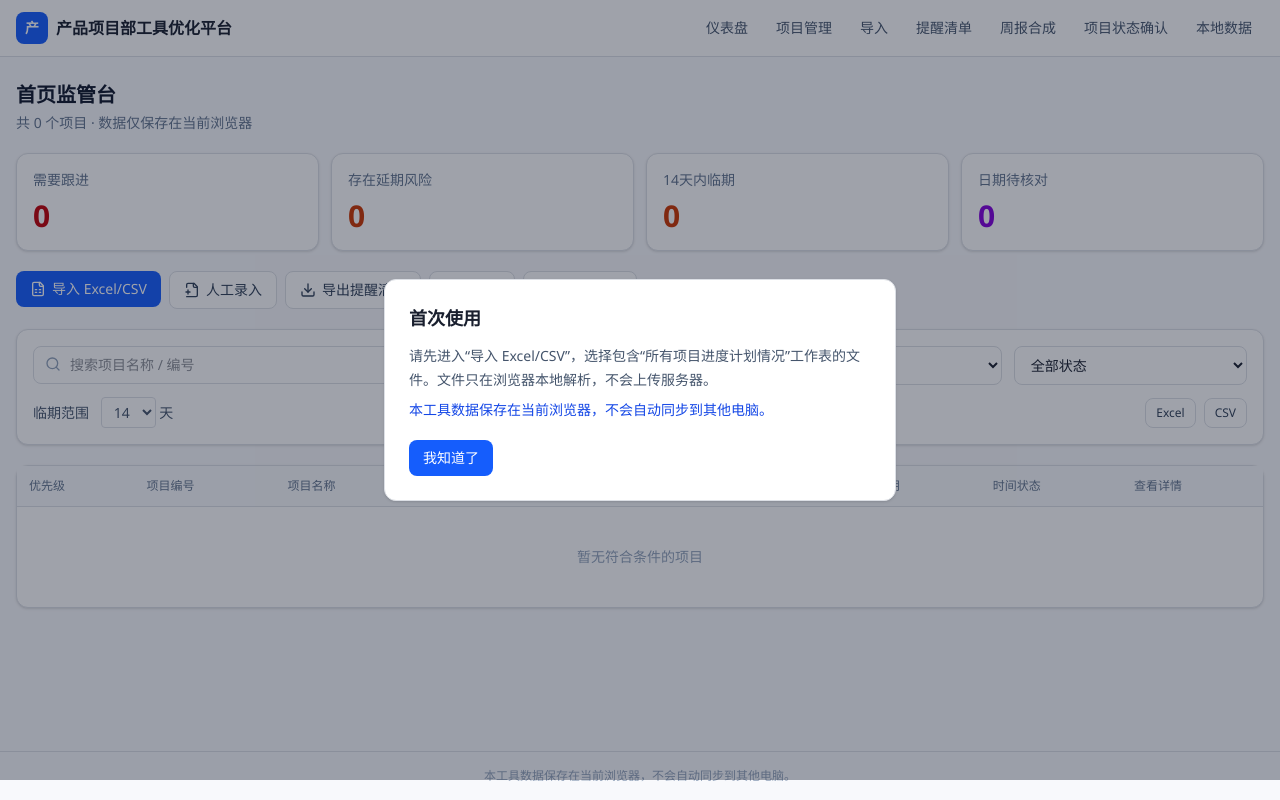
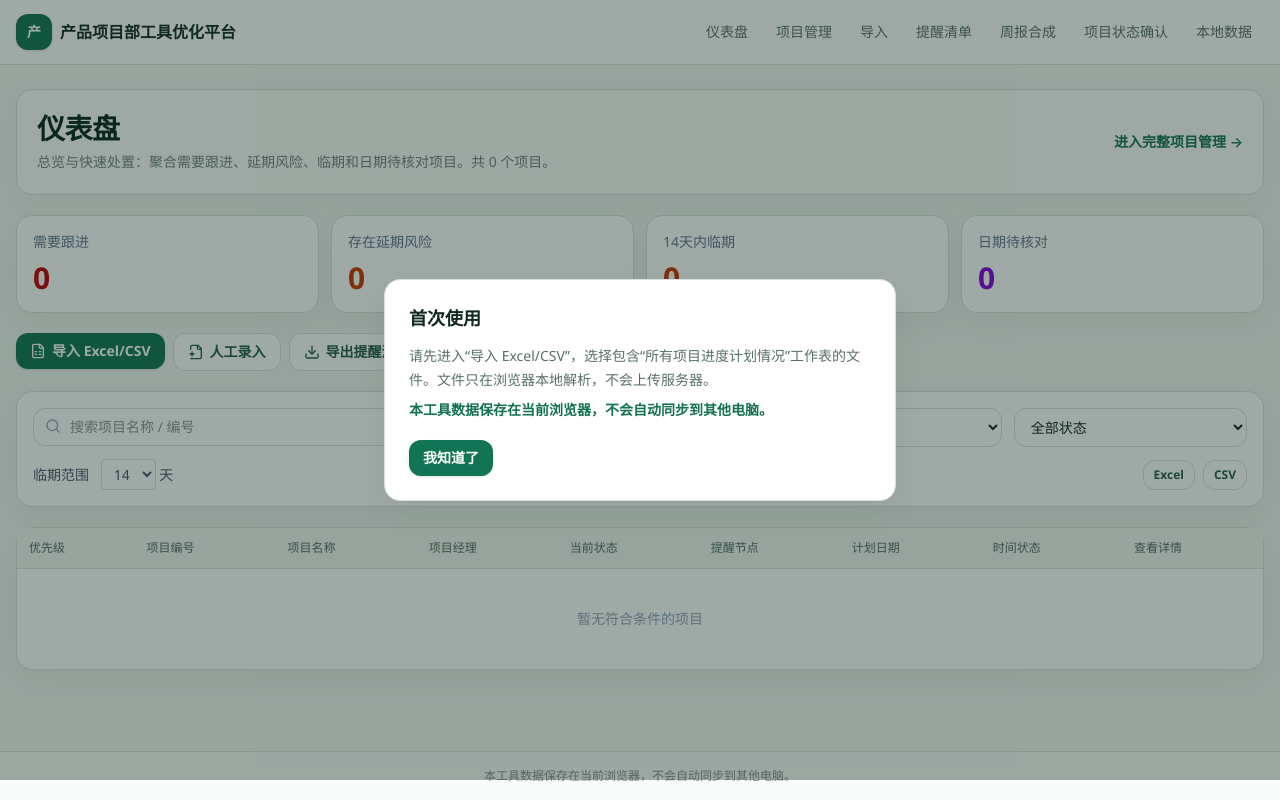
Before and after one commit to hannie1213/hiri-project-ops-toolkit, a Next.js app: page / in a window 1280 px wide. Built offline with nearby package versions, Linux system fonts and the light colour scheme.

Commit message:
feat: unify visual design across all pages

```diff
--- a/src/app/admin/page.tsx
+++ b/src/app/admin/page.tsx
@@ -37,7 +37,7 @@ export default function AdminPage() {
   }
 
   return <div className="mx-auto max-w-5xl space-y-5">
-    <div><h1 className="text-xl font-bold text-slate-900">浏览器数据管理</h1><p className="mt-1 text-sm text-slate-500">本工具数据保存在当前浏览器，不会自动同步到其他电脑。</p></div>
+    <div className="page-heading"><h1>浏览器数据管理</h1><p className="mt-1 text-sm">本工具数据保存在当前浏览器，不会自动同步到其他电脑。</p></div>
     {message && <div className="rounded-lg border border-blue-200 bg-blue-50 px-4 py-3 text-sm text-blue-700">{message}</div>}
     <div className="grid gap-4 sm:grid-cols-2">
       <Card><div className="p-5"><div className="flex items-center gap-2 text-sm text-slate-500"><HardDrive className="h-4 w-4"/>当前项目数量</div><div className="mt-2 text-3xl font-bold text-slate-900">{summary.projectCount}</div></div></Card>
--- a/src/app/confirm/page.tsx
+++ b/src/app/confirm/page.tsx
@@ -35,7 +35,7 @@ export default function ConfirmPage() {
     const url = URL.createObjectURL(new Blob([csv], { type: "text/csv;charset=utf-8" })); const a = document.createElement("a"); a.href = url; a.download = `项目状态确认联系清单_${new Date().toISOString().slice(0,10)}.csv`; a.click(); URL.revokeObjectURL(url);
   }
   return <div className="mx-auto max-w-5xl space-y-5">
-    <div><h1 className="text-xl font-bold text-slate-900">项目状态确认</h1><p className="mt-1 text-sm text-slate-500">计划日期过去至少一天且实际日期为空的未验收项目会进入名单；进入名单不代表延期。</p></div>
+    <div className="page-heading"><h1>项目状态确认</h1><p className="mt-1 text-sm">计划日期过去至少一天且实际日期为空的未验收项目会进入名单；进入名单不代表延期。</p></div>
     <div className="rounded-lg border border-blue-200 bg-blue-50 p-3 text-sm text-blue-700">静态网页无法控制本机钉钉客户端，本功能仅生成、复制和导出提醒文案。</div>
     {message && <div className="text-sm text-green-700">{message}</div>}
     <Card><CardHeader title="确认文案模板" desc="支持 {姓名}、{项目数}、{项目明细}、{确认日期}"/><div className="space-y-3 p-5"><textarea className="min-h-28 w-full rounded-lg border border-slate-300 p-3 text-sm" value={template} onChange={(e) => setTemplate(e.target.value)}/><div className="flex flex-wrap gap-2"><Button variant="primary" onClick={() => { saveSettings({ confirmationTemplate: template }); setMessage("模板已保存"); }}><Save className="h-4 w-4"/>保存文案</Button><Button variant="secondary" onClick={() => setTemplate(DEFAULT_TEMPLATE)}><RotateCcw className="h-4 w-4"/>恢复默认文案</Button><Button variant="secondary" onClick={() => copy(contacts.map((c) => render(template, c)).join("\n\n"))}><Copy className="h-4 w-4"/>复制全部文案</Button><Button variant="secondary" onClick={exportContacts}><Download className="h-4 w-4"/>导出联系清单</Button></div></div></Card>
--- a/src/app/globals.css
+++ b/src/app/globals.css
@@ -1,15 +1,15 @@
 @import "tailwindcss";
 
 :root {
-  --background: 220 33% 98%;
-  --foreground: 224 30% 14%;
-  --primary: 222 84% 52%;
+  --background: 135 24% 96%;
+  --foreground: 155 43% 11%;
+  --primary: 157 73% 26%;
   --primary-foreground: 0 0% 100%;
-  --secondary: 220 20% 95%;
-  --muted: 220 14% 92%;
-  --muted-foreground: 220 10% 42%;
-  --accent: 222 84% 96%;
-  --border: 220 14% 88%;
+  --secondary: 145 23% 94%;
+  --muted: 145 15% 91%;
+  --muted-foreground: 153 10% 44%;
+  --accent: 148 30% 94%;
+  --border: 145 17% 86%;
   --card: 0 0% 100%;
   --destructive: 0 72% 51%;
   --success: 142 71% 35%;
@@ -41,6 +41,39 @@ body {
   background: transparent;
 }
 
+.page-heading h1 {
+  color: #09271d !important;
+  font-size: 1.75rem !important;
+  line-height: 2.25rem;
+  font-weight: 900 !important;
+  letter-spacing: -0.02em;
+}
+
+.page-heading p {
+  color: #6f837b !important;
+  line-height: 1.5rem;
+}
+
+.app-main table thead tr {
+  background: #f2f7f4 !important;
+  color: #526b61 !important;
+}
+
+.app-main table tbody tr:hover {
+  background: #f5faf7;
+}
+
+.app-main textarea {
+  border-color: #d6e2dc !important;
+  border-radius: 0.75rem;
+  outline: none;
+}
+
+.app-main textarea:focus {
+  border-color: #2b8768 !important;
+  box-shadow: 0 0 0 2px #dceee5;
+}
+
 /* 监管清单采用稳定的八列比例；窄屏自动退化为卡片布局。 */
 .monitor-grid {
   grid-template-columns: 120px minmax(230px, 1.75fr) minmax(150px, 0.95fr) minmax(130px, 0.8fr) minmax(190px, 1.25fr) 110px 120px 44px;
--- a/src/app/layout.tsx
+++ b/src/app/layout.tsx
@@ -11,15 +11,15 @@ export default function RootLayout({ children }: { children: React.ReactNode })
     <html lang="zh-CN">
       <body>
         <div className="min-h-screen flex flex-col">
-          <header className="sticky top-0 z-30 border-b bg-white/90 backdrop-blur">
-            <div className="mx-auto flex h-14 max-w-7xl items-center justify-between px-4">
+          <header className="sticky top-0 z-30 border-b border-[#dbe6e0] bg-white/92 backdrop-blur">
+            <div className="mx-auto flex h-16 max-w-[1760px] items-center justify-between px-4">
               <div className="flex items-center gap-2">
-                <div className="flex h-8 w-8 items-center justify-center rounded-lg bg-blue-600 text-sm font-bold text-white">
+                <div className="flex h-9 w-9 items-center justify-center rounded-xl bg-[#117455] text-sm font-bold text-white shadow-sm">
                   产
                 </div>
-                <span className="font-semibold">产品项目部工具优化平台</span>
+                <span className="font-bold text-[#10291f]">产品项目部工具优化平台</span>
               </div>
-              <nav className="flex items-center gap-1 text-sm">
+              <nav className="flex items-center gap-1 overflow-x-auto text-sm">
                 <NavLink href="/">仪表盘</NavLink>
                 <NavLink href="/projects">项目管理</NavLink>
                 <NavLink href="/import">导入</NavLink>
@@ -30,8 +30,8 @@ export default function RootLayout({ children }: { children: React.ReactNode })
               </nav>
             </div>
           </header>
-          <main className="mx-auto w-full max-w-[1760px] flex-1 px-4 py-6">{children}</main>
-          <footer className="border-t py-4 text-center text-xs text-slate-400">
+          <main className="app-main mx-auto w-full max-w-[1760px] flex-1 px-4 py-6">{children}</main>
+          <footer className="border-t border-[#dbe6e0] bg-white/60 py-4 text-center text-xs text-[#7b8e86]">
             本工具数据保存在当前浏览器，不会自动同步到其他电脑。
           </footer>
         </div>
@@ -44,7 +44,7 @@ function NavLink({ href, children }: { href: string; children: React.ReactNode }
   return (
     <a
       href={href}
-      className="rounded-md px-3 py-1.5 text-slate-600 transition hover:bg-slate-100 hover:text-slate-900"
+      className="rounded-xl px-3 py-2 text-[#587066] transition hover:bg-[#e8f2ed] hover:text-[#0f5f45]"
     >
       {children}
     </a>
--- a/src/app/page.tsx
+++ b/src/app/page.tsx
@@ -53,12 +53,12 @@ export default function DashboardPage() {
     const wb = new ExcelJS.Workbook(); const ws = wb.addWorksheet("提醒清单"); ws.addRow(header); data.forEach((r) => ws.addRow(r)); ws.getRow(1).font = {bold:true}; ws.columns.forEach((c) => c.width = 18); download(new Blob([new Uint8Array(await wb.xlsx.writeBuffer()) as BlobPart]),"项目提醒清单.xlsx");
   }
   return <div className="space-y-5">
-    {showHelp && <div className="fixed inset-0 z-50 flex items-center justify-center bg-slate-900/40 p-4"><Card className="max-w-lg p-6"><h2 className="text-lg font-bold">首次使用</h2><p className="mt-3 text-sm leading-6 text-slate-600">请先进入“导入 Excel/CSV”，选择包含“所有项目进度计划情况”工作表的文件。文件只在浏览器本地解析，不会上传服务器。</p><p className="mt-2 text-sm font-medium text-blue-700">本工具数据保存在当前浏览器，不会自动同步到其他电脑。</p><Button className="mt-5" variant="primary" onClick={() => { saveSettings({firstVisitSeen:true}); setShowHelp(false); }}>我知道了</Button></Card></div>}
-    <div><h1 className="text-xl font-bold text-slate-900">首页监管台</h1><p className="mt-1 text-sm text-slate-500">共 {rows.length} 个项目 · 数据仅保存在当前浏览器</p></div>
+    {showHelp && <div className="fixed inset-0 z-50 flex items-center justify-center bg-[#10291f]/40 p-4"><Card className="max-w-lg p-6"><h2 className="text-lg font-bold text-[#10291f]">首次使用</h2><p className="mt-3 text-sm leading-6 text-[#587066]">请先进入“导入 Excel/CSV”，选择包含“所有项目进度计划情况”工作表的文件。文件只在浏览器本地解析，不会上传服务器。</p><p className="mt-2 text-sm font-semibold text-[#147154]">本工具数据保存在当前浏览器，不会自动同步到其他电脑。</p><Button className="mt-5" variant="primary" onClick={() => { saveSettings({firstVisitSeen:true}); setShowHelp(false); }}>我知道了</Button></Card></div>}
+    <div className="page-heading flex flex-col gap-3 rounded-2xl border border-[#dbe6e0] bg-white/75 p-5 shadow-[0_10px_30px_rgba(31,72,56,0.05)] lg:flex-row lg:items-center lg:justify-between"><div><h1>仪表盘</h1><p className="mt-1 text-sm">总览与快速处置：聚合需要跟进、延期风险、临期和日期待核对项目。共 {rows.length} 个项目。</p></div><Link className="text-sm font-semibold text-[#147154] hover:underline" href="/projects">进入完整项目管理 →</Link></div>
     <div className="grid gap-3 sm:grid-cols-2 lg:grid-cols-4">{[["需要跟进",stats.follow,"text-red-700"],["存在延期风险",stats.risk,"text-orange-700"],[`${windowDays}天内临期`,stats.near,"text-orange-700"],["日期待核对",stats.issue,"text-purple-700"]].map(([label,value,color]) => <Card key={String(label)} className="p-4"><div className="text-sm text-slate-500">{label}</div><div className={`mt-2 text-3xl font-bold ${color}`}>{value}</div></Card>)}</div>
     <div className="flex flex-wrap gap-2"><Link href="/import"><Button variant="primary"><FileSpreadsheet className="h-4 w-4"/>导入 Excel/CSV</Button></Link><Link href="/projects/new"><Button variant="secondary"><FilePlus2 className="h-4 w-4"/>人工录入</Button></Link><Button variant="secondary" onClick={() => exportRows("xlsx")}><Download className="h-4 w-4"/>导出提醒清单</Button><Link href="/weekly"><Button variant="secondary">周报合成</Button></Link><Link href="/confirm"><Button variant="secondary">项目状态确认</Button></Link></div>
     <Card className="p-4"><div className="grid gap-3 md:grid-cols-5"><div className="relative md:col-span-2"><Search className="absolute left-3 top-2.5 h-4 w-4 text-slate-400"/><Input className="pl-9" value={query} onChange={setQuery} placeholder="搜索项目名称 / 编号"/></div><Select value={manager} onChange={setManager} options={[{value:"ALL",label:"全部项目经理"},...managers.map((m) => ({value:m,label:m}))]}/><Select value={team} onChange={setTeam} options={[{value:"ALL",label:"全部项目组"},...TEAMS.map((t) => ({value:t,label:TEAM_LABEL[t]}))]}/><Select value={status} onChange={setStatus} options={[{value:"ALL",label:"全部状态"},{value:"LATE_RISK",label:"有延期风险"},{value:"DATE_ISSUE",label:"日期待核对"},{value:"PENDING_ACTUAL",label:"待补实际日期"},{value:"ACCEPTANCE_LATE",label:"验收延期完成"},{value:"ACCEPTANCE_ON_TIME",label:"按时验收"}]}/></div><div className="mt-3 flex items-center justify-between"><label className="text-sm text-slate-600">临期范围 <select className="ml-2 rounded border px-2 py-1" value={windowDays} onChange={(e) => setWindow(e.target.value)}>{windows.map((w) => <option key={w}>{w}</option>)}</select> 天</label><div className="flex gap-2"><Button size="sm" variant="secondary" onClick={() => exportRows("xlsx")}>Excel</Button><Button size="sm" variant="secondary" onClick={() => exportRows("csv")}>CSV</Button></div></div></Card>
-    <Card><div className="overflow-x-auto"><table className="w-full text-left text-sm"><thead><tr className="border-b bg-slate-50 text-xs text-slate-500">{["优先级","项目编号","项目名称","项目经理","当前状态","提醒节点","计划日期","时间状态","查看详情"].map((h) => <th key={h} className="whitespace-nowrap px-3 py-3 font-medium">{h}</th>)}</tr></thead><tbody className="divide-y">{filtered.map((row) => <tr key={row.id} className="hover:bg-slate-50"><td className="px-3 py-3">P{row.priority}</td><td className="px-3 py-3">{row.code}</td><td className="px-3 py-3 font-medium">{row.name}</td><td className="px-3 py-3">{row.pm}</td><td className="px-3 py-3"><StatusBadge status={row.computedStatus}/></td><td className="px-3 py-3">{row.reminderNode}</td><td className="px-3 py-3">{row.plannedDate}</td><td className="px-3 py-3">{row.timeStatus}</td><td className="px-3 py-3"><Link className="text-blue-600 hover:underline" href={`/projects/detail?id=${row.id}`}>查看详情</Link></td></tr>)}{!filtered.length && <tr><td colSpan={9} className="p-10 text-center text-slate-400">暂无符合条件的项目</td></tr>}</tbody></table></div></Card>
+    <Card><div className="overflow-x-auto"><table className="w-full text-left text-sm"><thead><tr className="border-b bg-slate-50 text-xs text-slate-500">{["优先级","项目编号","项目名称","项目经理","当前状态","提醒节点","计划日期","时间状态","查看详情"].map((h) => <th key={h} className="whitespace-nowrap px-3 py-3 font-medium">{h}</th>)}</tr></thead><tbody className="divide-y">{filtered.map((row) => <tr key={row.id} className="hover:bg-slate-50"><td className="px-3 py-3">P{row.priority}</td><td className="px-3 py-3">{row.code}</td><td className="px-3 py-3 font-medium">{row.name}</td><td className="px-3 py-3">{row.pm}</td><td className="px-3 py-3"><StatusBadge status={row.computedStatus}/></td><td className="px-3 py-3">{row.reminderNode}</td><td className="px-3 py-3">{row.plannedDate}</td><td className="px-3 py-3">{row.timeStatus}</td><td className="px-3 py-3"><Link className="font-semibold text-[#147154] hover:underline" href={`/projects/detail?id=${row.id}`}>查看详情</Link></td></tr>)}{!filtered.length && <tr><td colSpan={9} className="p-10 text-center text-slate-400">暂无符合条件的项目</td></tr>}</tbody></table></div></Card>
   </div>;
 }
 function download(blob: Blob, name: string) { const url = URL.createObjectURL(blob); const a = document.createElement("a"); a.href=url; a.download=name; a.click(); URL.revokeObjectURL(url); }
--- a/src/app/projects/new/page.tsx
+++ b/src/app/projects/new/page.tsx
@@ -66,7 +66,7 @@ export default function NewProjectPage() {
 
   return (
     <div className="mx-auto max-w-4xl space-y-4">
-      <div>
+      <div className="page-heading">
         <h1 className="text-xl font-bold text-slate-900">新建项目</h1>
         <p className="mt-0.5 text-sm text-slate-500">手工录入项目信息与进度节点</p>
       </div>
--- a/src/app/projects/page.tsx
+++ b/src/app/projects/page.tsx
@@ -129,9 +129,8 @@ function ProjectsPageInner() {
     <div className="project-monitor -mx-4 -my-6 min-h-[calc(100vh-3.5rem)] bg-[#f2f7f3] px-5 py-6 text-[#10291f] sm:px-7">
       <div className="mx-auto max-w-[1760px] space-y-5">
         <div className="flex flex-col gap-4 xl:flex-row xl:items-center xl:justify-between">
-          <div className="flex flex-wrap items-baseline gap-x-5 gap-y-2">
-            <h1 className="text-3xl font-black tracking-tight text-[#09271d]">监管清单</h1>
-            <p className="text-lg text-[#6f837b]">共显示 {filtered.length} / {rows.length} 个项目</p>
+          <div className="flex flex-wrap items-center gap-x-5 gap-y-2">
+            <div><div className="flex flex-wrap items-baseline gap-x-5"><h1 className="text-3xl font-black tracking-tight text-[#09271d]">监管清单</h1><p className="text-lg text-[#6f837b]">共显示 {filtered.length} / {rows.length} 个项目</p></div><p className="mt-1 text-sm text-[#6f837b]">完整项目库：用于查看全部项目、组合筛选、分组管理并逐项维护资料与节点。</p></div>
             <Link href="/projects/new" className="inline-flex items-center gap-1 rounded-full bg-[#dfece5] px-3 py-1.5 text-sm font-semibold text-[#146b50] transition hover:bg-[#d2e5db]"><Plus className="h-4 w-4"/>新建项目</Link>
           </div>
           <div className="grid gap-2 sm:grid-cols-2 xl:grid-cols-[minmax(260px,1.5fr)_180px_180px_180px]">
--- a/src/app/reminders/page.tsx
+++ b/src/app/reminders/page.tsx
@@ -83,9 +83,9 @@ export default function RemindersPage() {
 
   return (
     <div className="space-y-5">
-      <div>
+      <div className="page-heading">
         <h1 className="flex items-center gap-2 text-xl font-bold text-slate-900">
-          <Bell className="h-5 w-5 text-blue-600" /> 到期提醒
+          <Bell className="h-5 w-5 text-[#147154]" /> 到期提醒
         </h1>
         <p className="mt-0.5 text-sm text-slate-500">
           今日 {today} · 已验收项目不参与提醒 · 节点实际日期未填写且计划日期临近时进入提醒
@@ -111,7 +111,7 @@ export default function RemindersPage() {
                 <Link
                   key={idx}
                   href={`/projects/detail?id=${i.projectId}`}
-                  className="flex items-center justify-between px-5 py-3 transition hover:bg-slate-50"
+                  className="flex items-center justify-between px-5 py-3 transition hover:bg-[#f3f8f5]"
                 >
                   <div className="min-w-0">
                     <div className="truncate text-sm font-medium text-slate-800">{i.projectName}</div>
--- a/src/app/weekly/page.tsx
+++ b/src/app/weekly/page.tsx
@@ -40,9 +40,9 @@ export default function WeeklyPage() {
   }
 
   return <div className="mx-auto max-w-6xl space-y-5">
-    <div><h1 className="text-xl font-bold text-slate-900">周报 Excel 合成</h1><p className="mt-1 text-sm text-slate-500">只负责选择和合成个人周报文件，不在线填写、编辑、审批或提交周报。</p></div>
+    <div className="page-heading"><h1>周报 Excel 合成</h1><p className="mt-1 text-sm">只负责选择和合成个人周报文件，不在线填写、编辑、审批或提交周报。</p></div>
     <Card><CardHeader title="选择个人周报" desc="根据文件名识别姓名；每个文件只读取第一个工作表"/><div className="space-y-4 p-5">
-      <label className="flex cursor-pointer flex-col items-center rounded-xl border-2 border-dashed border-slate-300 bg-slate-50 py-8 hover:border-blue-400"><Upload className="h-8 w-8 text-slate-400"/><span className="mt-2 text-sm font-medium">选择多个 .xlsx / .xls 文件</span><input type="file" multiple accept=".xlsx,.xls" className="hidden" onChange={choose}/></label>
+      <label className="flex cursor-pointer flex-col items-center rounded-2xl border-2 border-dashed border-[#bcd5c8] bg-[#f4f9f6] py-8 transition hover:border-[#45a07b] hover:bg-[#ecf6f0]"><Upload className="h-8 w-8 text-[#4f9377]"/><span className="mt-2 text-sm font-semibold text-[#365f50]">选择多个 .xlsx / .xls 文件</span><input type="file" multiple accept=".xlsx,.xls" className="hidden" onChange={choose}/></label>
       <div className="max-w-xs"><label className="mb-1 block text-sm font-medium text-slate-700">汇总日期</label><Input type="date" value={dateLabel} onChange={setDateLabel}/></div>
       {message && <div className="rounded-lg border border-blue-200 bg-blue-50 px-4 py-3 text-sm text-blue-700">{message}</div>}
       <Button variant="primary" onClick={merge} disabled={busy}><Download className="h-4 w-4"/>{busy ? "正在合成…" : "生成三个分组文件"}</Button>
--- a/src/components/project-form.tsx
+++ b/src/components/project-form.tsx
@@ -168,7 +168,7 @@ export default function ProjectForm({
             </div>
           )}
           {form.milestones.map((m, i) => (
-            <div key={i} className="grid grid-cols-1 items-center gap-2 rounded-lg border bg-slate-50/60 p-3 sm:grid-cols-[auto_1fr_1fr_1fr_auto]">
+            <div key={i} className="grid grid-cols-1 items-center gap-2 rounded-xl border border-[#dbe6e0] bg-[#f5f9f7] p-3 sm:grid-cols-[auto_1fr_1fr_1fr_auto]">
               <div className="flex items-center gap-1">
                 <button type="button" onClick={() => moveMilestone(i, -1)} className="rounded p-1 text-slate-400 hover:bg-slate-200">
                   <ArrowUp className="h-3.5 w-3.5" />
@@ -208,7 +208,7 @@ export default function ProjectForm({
 function Field({ label, desc, children }: { label: string; desc?: string; children: React.ReactNode }) {
   return (
     <div>
-      <label className="mb-1 block text-sm font-medium text-slate-700">
+      <label className="mb-1 block text-sm font-semibold text-[#365f50]">
         {label}
         {desc && <span className="ml-1 font-normal text-xs text-slate-400">{desc}</span>}
       </label>
--- a/src/components/ui/primitives.tsx
+++ b/src/components/ui/primitives.tsx
@@ -1,13 +1,13 @@
 export function Card({ children, className = "" }: { children: React.ReactNode; className?: string }) {
-  return <div className={`rounded-xl border bg-white shadow-sm ${className}`}>{children}</div>;
+  return <div className={`rounded-2xl border border-[#dbe6e0] bg-white shadow-[0_10px_30px_rgba(31,72,56,0.06)] ${className}`}>{children}</div>;
 }
 
 export function CardHeader({ title, desc, right }: { title?: React.ReactNode; desc?: React.ReactNode; right?: React.ReactNode }) {
   return (
-    <div className="flex items-start justify-between border-b px-5 py-4">
+    <div className="flex items-start justify-between border-b border-[#dbe6e0] px-5 py-4">
       <div>
-        <h3 className="font-semibold text-slate-900">{title}</h3>
-        {desc && <p className="mt-0.5 text-xs text-slate-500">{desc}</p>}
+        <h3 className="font-bold text-[#10291f]">{title}</h3>
+        {desc && <p className="mt-0.5 text-xs leading-5 text-[#6f837b]">{desc}</p>}
       </div>
       {right}
     </div>
@@ -34,11 +34,11 @@ export function Button({
   title?: string;
 }) {
   const styles: Record<string, string> = {
-    primary: "bg-blue-600 text-white hover:bg-blue-700",
-    secondary: "bg-white border border-slate-300 text-slate-700 hover:bg-slate-50",
+    primary: "bg-[#117455] text-white shadow-sm hover:bg-[#0c6046]",
+    secondary: "bg-white border border-[#cbded4] text-[#245c49] hover:bg-[#f0f7f3]",
     danger: "bg-red-600 text-white hover:bg-red-700",
-    success: "bg-green-600 text-white hover:bg-green-700",
-    ghost: "text-slate-600 hover:bg-slate-100",
+    success: "bg-[#27815b] text-white hover:bg-[#1f6d4c]",
+    ghost: "text-[#587066] hover:bg-[#e8f2ed]",
   };
   const sizeCls = size === "sm" ? "px-2.5 py-1.5 text-xs" : "px-3.5 py-2 text-sm";
   return (
@@ -47,7 +47,7 @@ export function Button({
       title={title}
       onClick={onClick}
       disabled={disabled}
-      className={`inline-flex items-center gap-1.5 rounded-lg font-medium transition disabled:cursor-not-allowed disabled:opacity-50 ${sizeCls} ${styles[variant]} ${className}`}
+      className={`inline-flex items-center gap-1.5 rounded-xl font-semibold transition disabled:cursor-not-allowed disabled:opacity-50 ${sizeCls} ${styles[variant]} ${className}`}
     >
       {children}
     </button>
@@ -79,7 +79,7 @@ export function Input({
       list={list}
       placeholder={placeholder}
       onChange={(e) => onChange?.(e.target.value)}
-      className={`w-full rounded-lg border bg-white px-3 py-2 text-sm outline-none focus:border-blue-500 focus:ring-2 focus:ring-blue-100 ${className}`}
+      className={`w-full rounded-xl border border-[#d6e2dc] bg-white px-3 py-2 text-sm outline-none transition focus:border-[#2b8768] focus:ring-2 focus:ring-[#dceee5] ${className}`}
     />
   );
 }
@@ -99,7 +99,7 @@ export function Select({
     <select
       value={value}
       onChange={(e) => onChange(e.target.value)}
-      className={`rounded-lg border bg-white px-3 py-2 text-sm outline-none focus:border-blue-500 ${className}`}
+      className={`rounded-xl border border-[#d6e2dc] bg-white px-3 py-2 text-sm outline-none transition focus:border-[#2b8768] focus:ring-2 focus:ring-[#dceee5] ${className}`}
     >
       {options.map((o) => (
         <option key={o.value} value={o.value}>
```
Also changed, not shown: src/app/import/page.tsx (+7 -7 lines), 21 other files (tests, documents, lock files or other folders).
